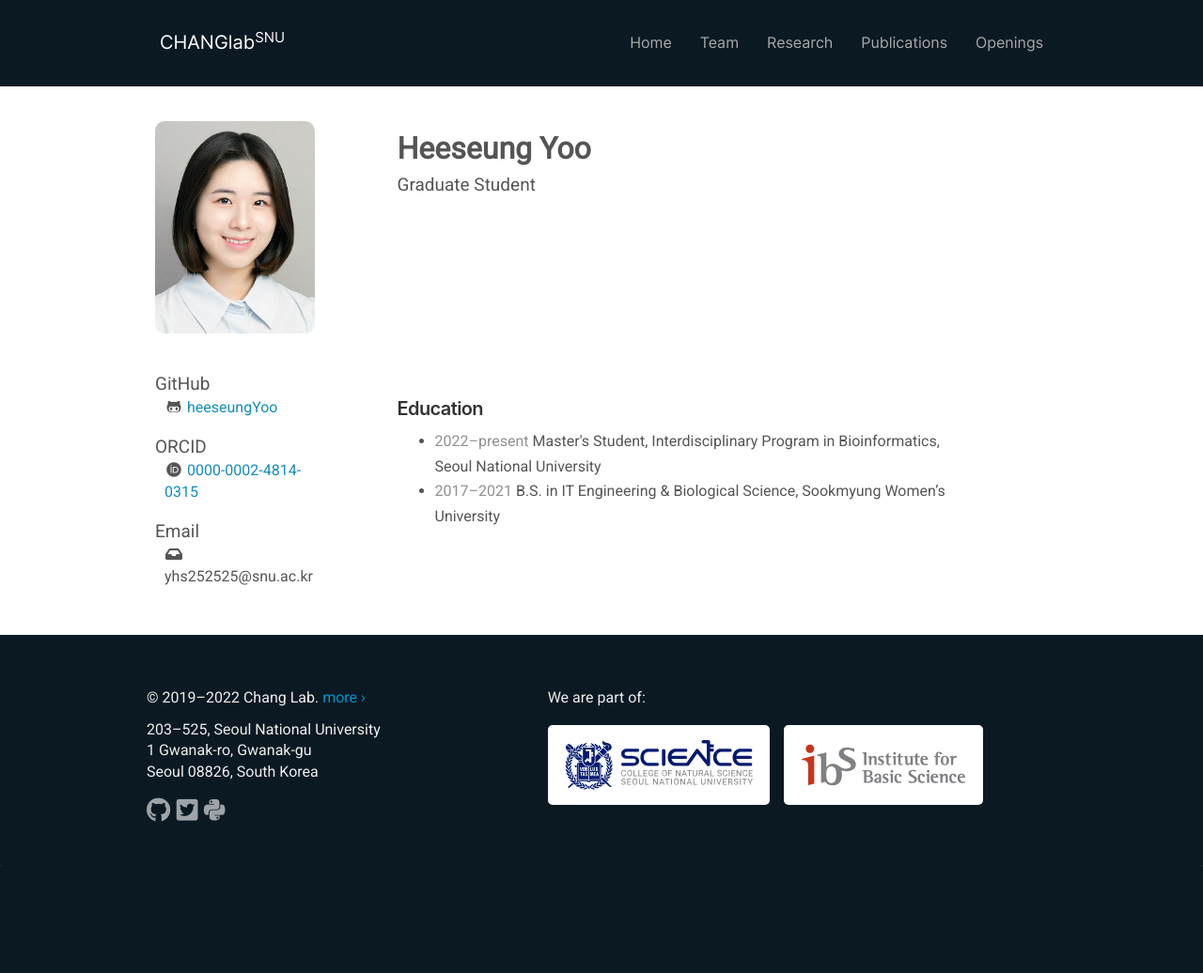
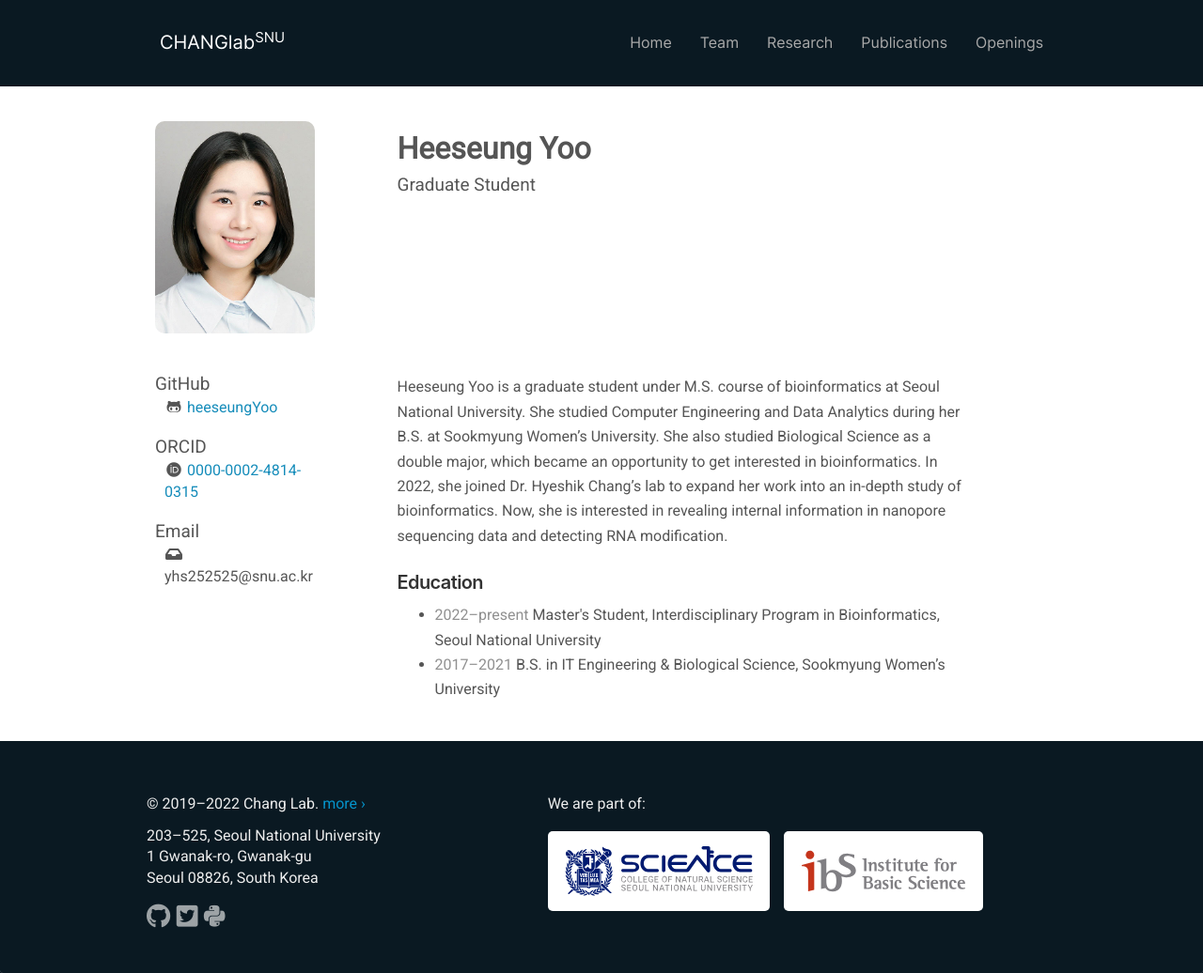
Before and after one commit to ChangLabSNU/ChangLabSNU.github.io, a Jekyll site: the page built from _pages/team/heeseung-yoo.md, in a window 1280 px wide and 1036 px high. Shown: the whole window at 94% size. Built offline with Jekyll 4.4.1, drawn with Linux system fonts in a browser that asks for light colours; nearby versions of some CDN libraries; some web fonts are replaced.

Commit message:
Update heeseung-yoo.md

```diff
--- a/_pages/team/heeseung-yoo.md
+++ b/_pages/team/heeseung-yoo.md
@@ -13,6 +13,9 @@ cv:
 permalink: /team/heeseung-yoo
 ---
 
+Heeseung Yoo is a graduate student under M.S. course of bioinformatics at Seoul National University. She studied Computer Engineering and Data Analytics during her B.S. at Sookmyung Women’s University. She also studied Biological Science as a double major, which became an opportunity to get interested in bioinformatics. In 2022, she joined Dr. Hyeshik Chang's lab to expand her work into an in-depth study of bioinformatics. Now, she is interested in revealing internal information in nanopore sequencing data and detecting RNA modification.
+
+
 #### Education
 
 <ul class="chronological">
```
